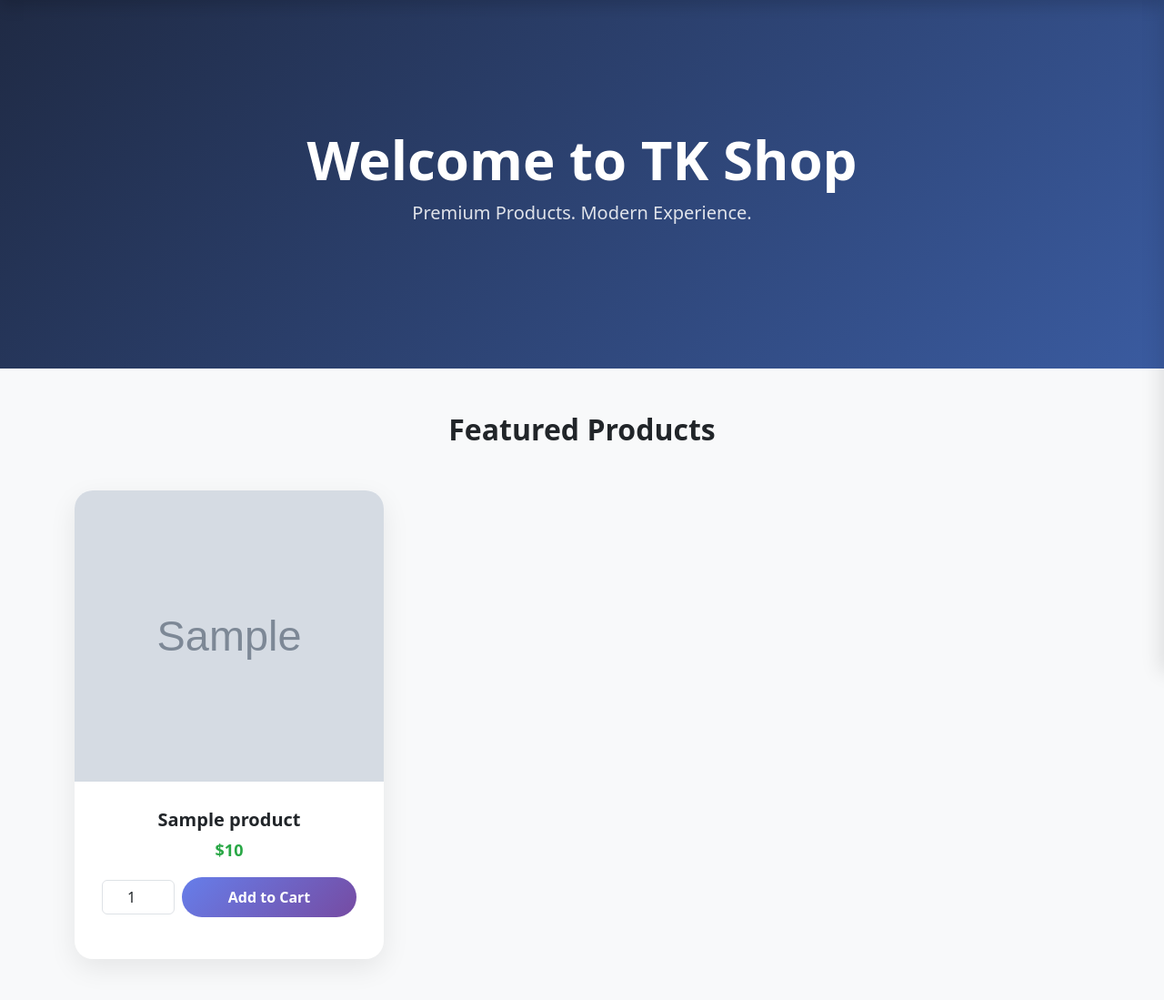
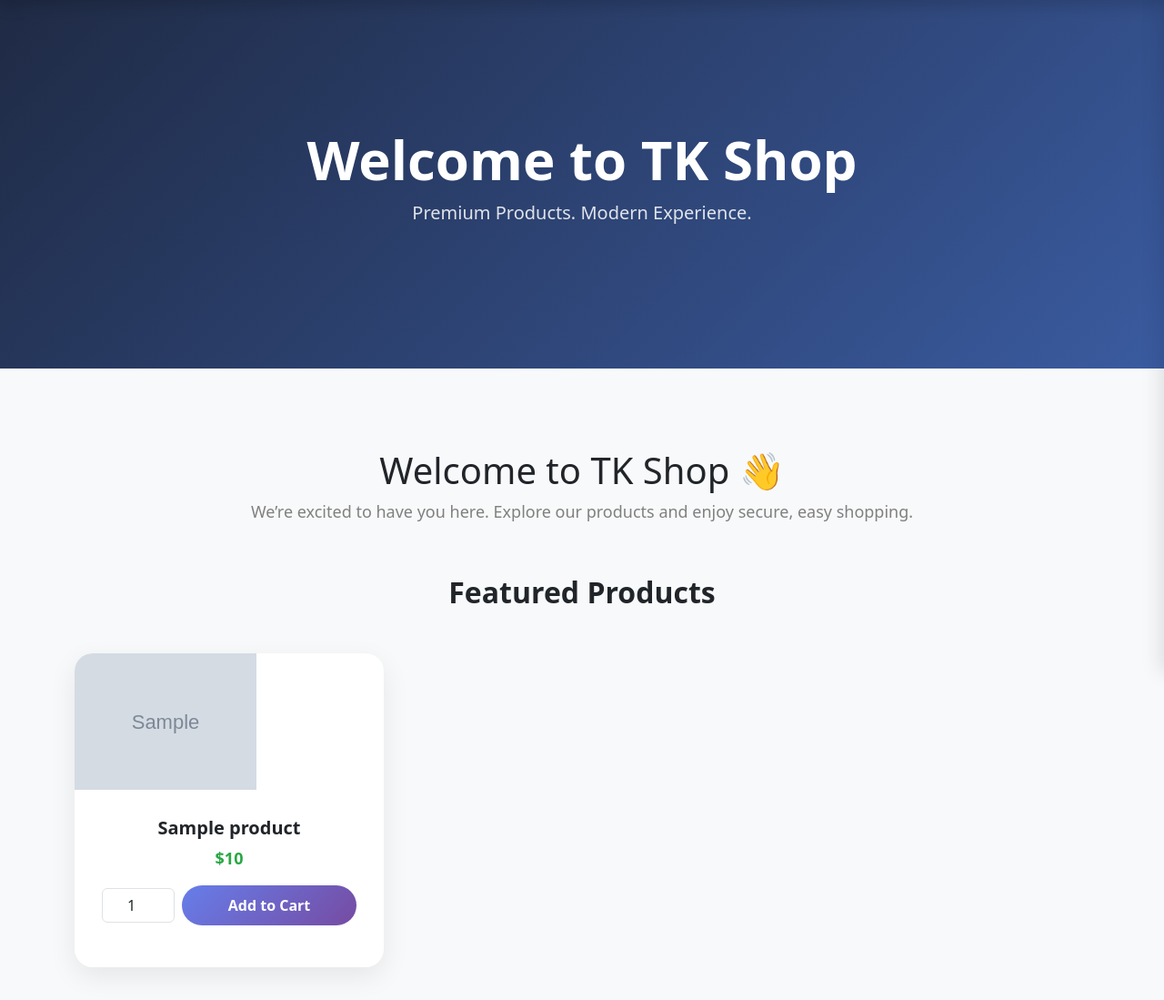
Before and after one commit to channphann/tkshop, a Flask app: page / in a window 1280 px wide. Shown: the part 61-1160 px from the top of the page at 91% size. Run offline with Flask 3, Linux system fonts and the light colour scheme; tables that the repository leaves empty hold one stand-in row (values such as "Sample post"); grey boxes marked "Sample" are stand-in pictures.

Commit message:
Add files via upload

```diff
--- a/templates/index.html
+++ b/templates/index.html
@@ -17,7 +17,12 @@
 {% endblock %}
 
 {% block content %}
-
+<div style="text-align:center; padding:40px 20px;">
+    <h1>Welcome to TK Shop 👋</h1>
+    <p style="color:gray; font-size:18px;">
+        We’re excited to have you here. Explore our products and enjoy secure, easy shopping.
+    </p>
+</div>
 <h2 class="text-center mb-5 fw-bold" style="font-size:32px;">
     Featured Products
 </h2>
@@ -39,8 +44,7 @@
     onmouseout="this.style.transform='translateY(0)'"
     >
 
-        <img src="{{ url_for('static', filename=product.image) }}"
-             style="width:100%; height:320px; object-fit:cover;">
+        <img src="{{ product.image }}" width="200">
 
         <div style="padding:30px; text-align:center;">
 
```
